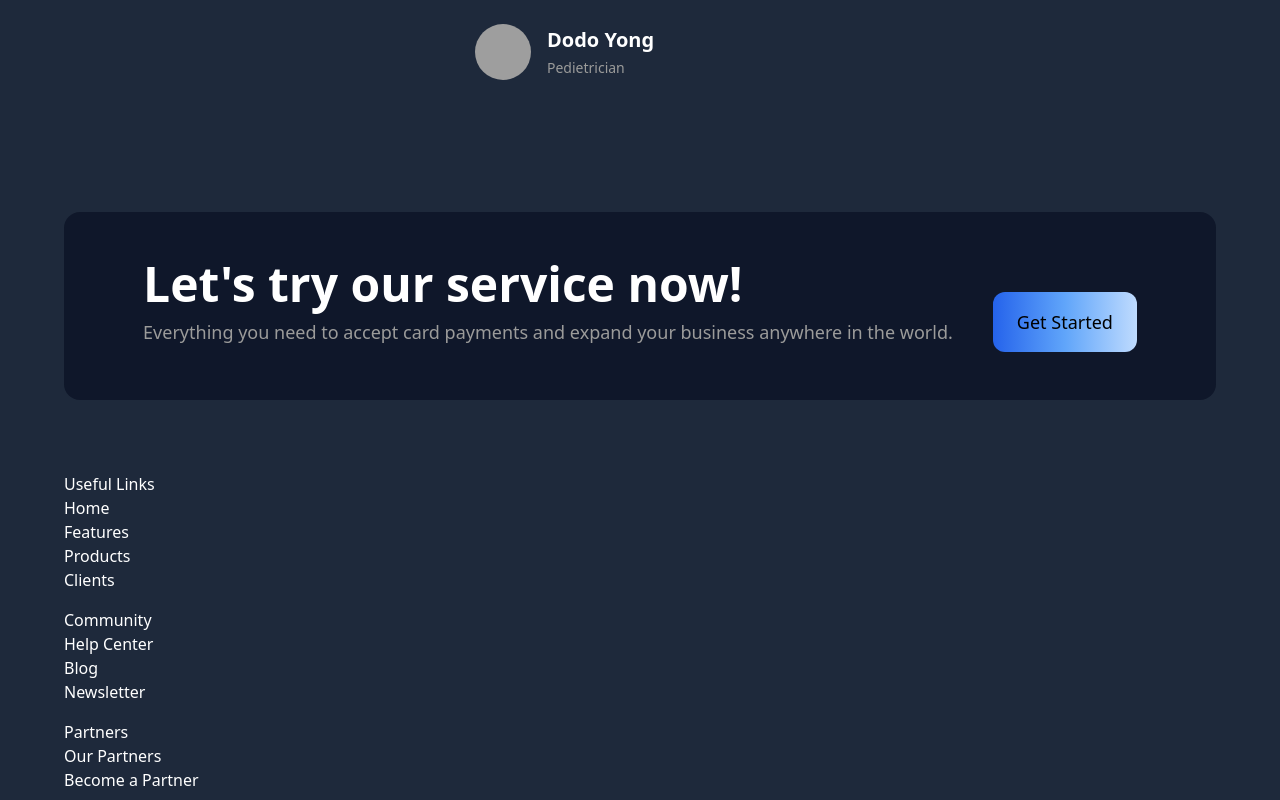
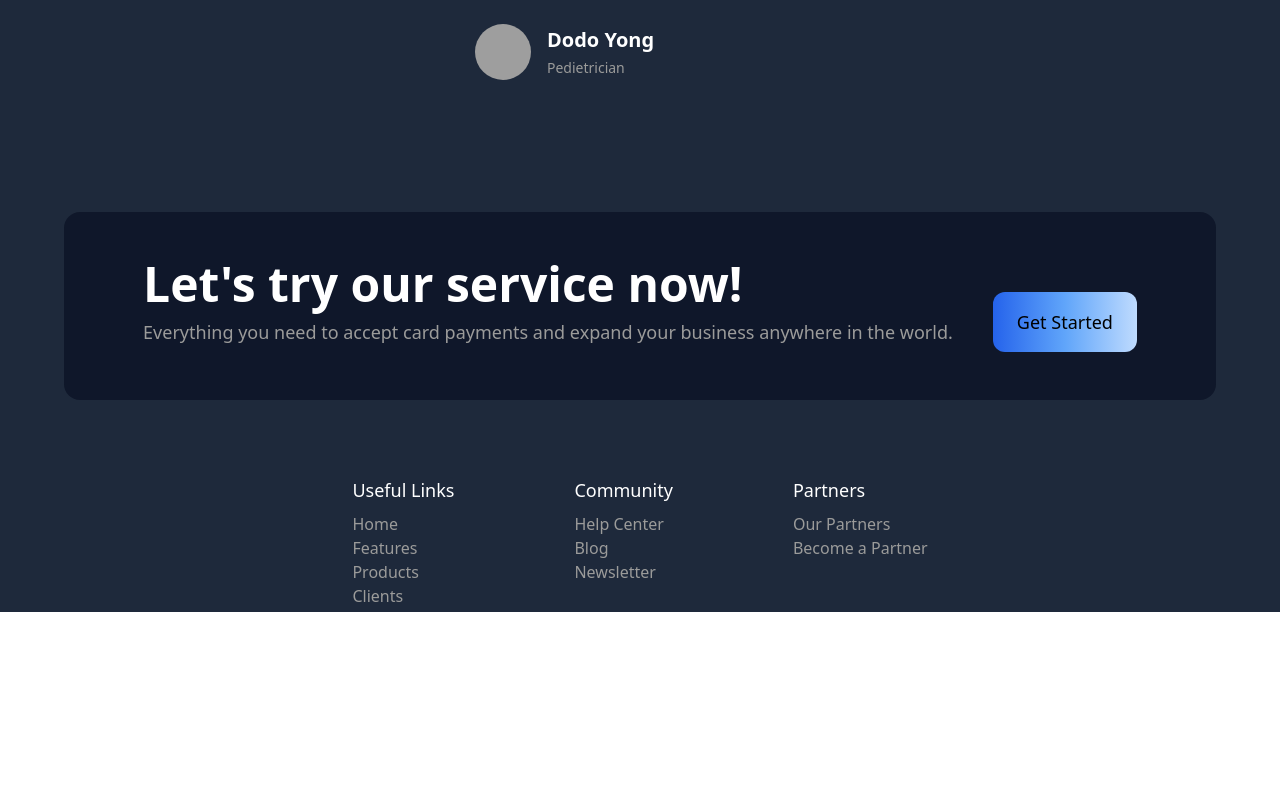
Before and after one commit to KodeIva/wiser, a React (Vite) app: page / in a window 1280 px wide. Shown: the part 3410-4210 px from the top of the page. After the commit the page ends 4022 px from the top, so only its background shows below. Built offline with nearby package versions, Linux system fonts and the light colour scheme; grey boxes are pictures that could not be loaded.

Commit message:
footerLinks - styles added

```diff
--- a/src/components/Footer.jsx
+++ b/src/components/Footer.jsx
@@ -2,27 +2,22 @@ import { footerLinks } from "../data/data"
 
 const Footer = () => {
   return (
-    <section >
-     <div>
-        <ul className="flex flex-col justify-end items-start">
+    <section className="flex flex-col justify-center items-center w-full">
+     <div className="flex justify-center w-full">
+        <ul className="flex flex-col sm:flex-row justify-end items-start">
          {footerLinks.map(footerLink => (
-
-             <div key={footerLink.title} className="font-normal cursor-pointer text-[16px] text-white my-2 mr-10 ">
-                <h4>{footerLink.title}</h4>
-
+             <div key={footerLink.title} className=" flex items-start flex-col m-1 px-10 lg:px-14  ">
+                <h4 className="font-medium text-lg text-white my-2">{footerLink.title}</h4>
                 <ul>
                   {footerLink.links.map(link => {
                     return (
-                        <li key={link.id}>{link.name}</li>
+                     <li className="cursor-pointer text-[#9b9b9a]" key={link.id}>{link.name}</li>
                     )
                   })}
                 </ul>
-
-
-</div>
-
-                 ))}
-              </ul>
+             </div>
+          ))}
+        </ul>
         </div>
     </section>
   )
```
